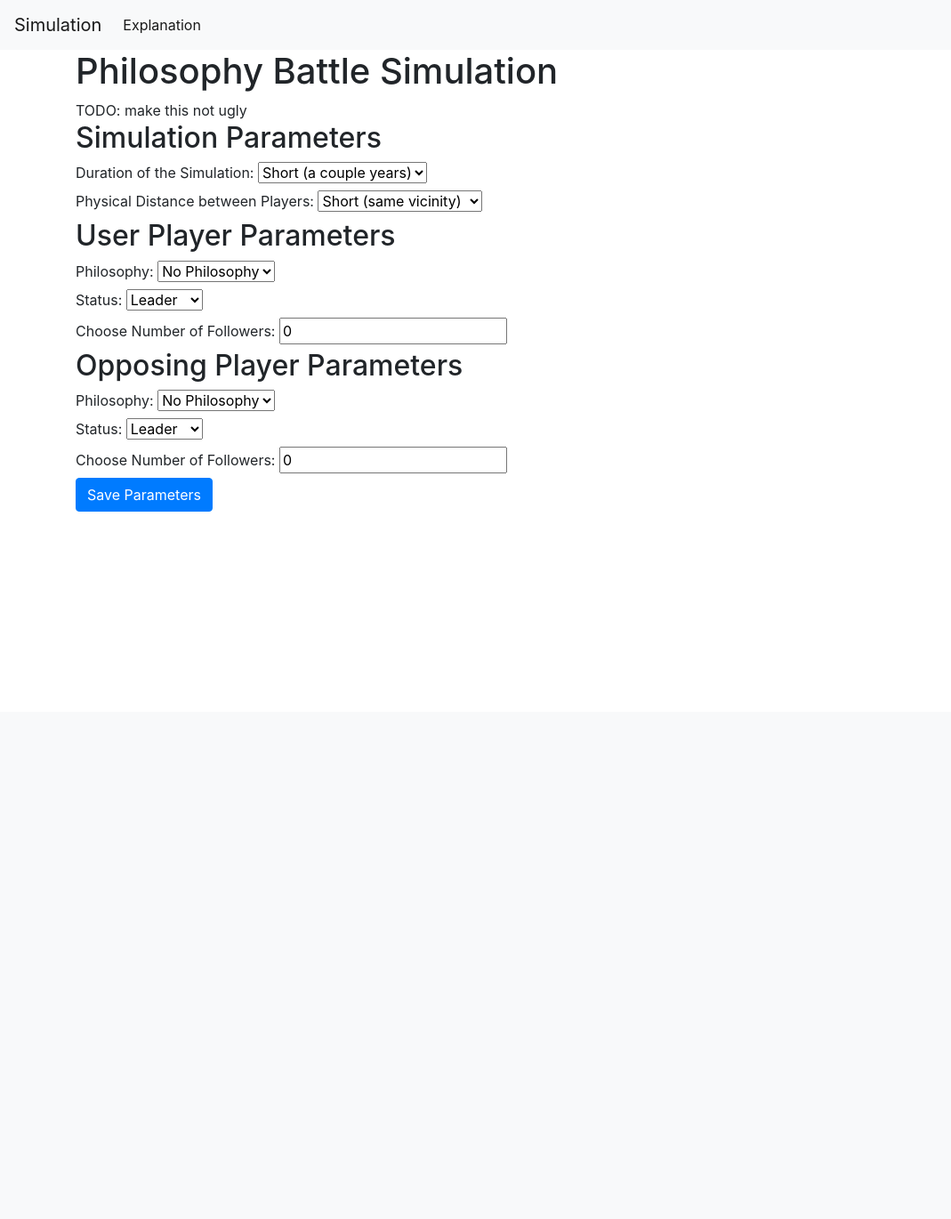
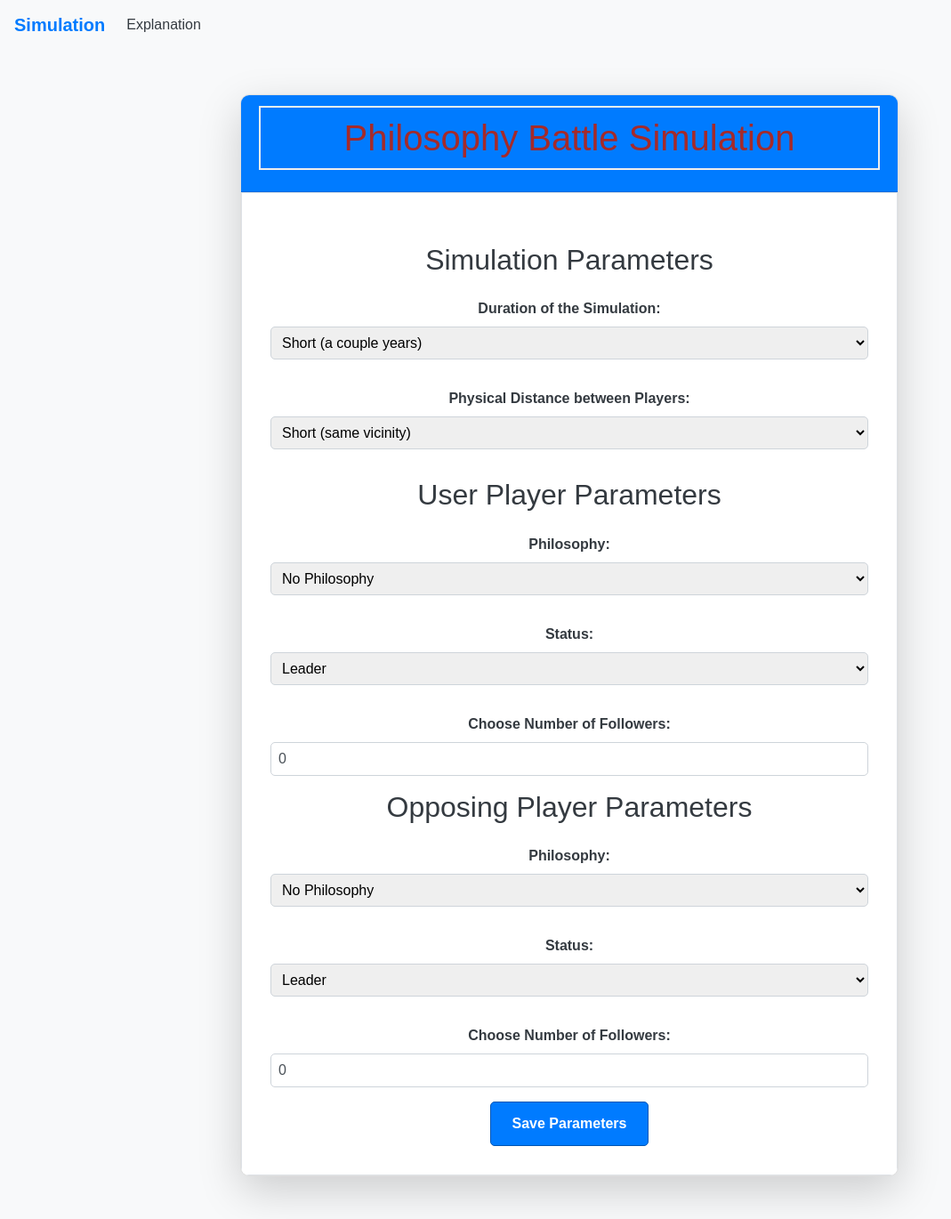
Before and after one commit to elharris8/gpt-philosophy-simulator, a Flask app: page / in a window 1280 px wide. Shown: the whole page at 89% size, without its empty margins (0-1069 px from the left). Before the commit the page ends 575 px from the top, so only its background shows below. Run offline with Flask 3, Linux system fonts and the light colour scheme; some libraries are stand-ins or nearby versions.

Commit message:
made it prettier + working on GPT input handling

```diff
--- a/app.py
+++ b/app.py
@@ -2,7 +2,9 @@ from flask import Flask, render_template, request
 from openai import OpenAI
 import os
 from dotenv import load_dotenv
-
+import random
+import requests
+import logging
 
 app = Flask(__name__)
 
@@ -70,6 +72,65 @@ def index():
         return render_template('simulation.html', simulation_result=simulation_result)
     return render_template('index.html')
 
+@app.route('/simulation', methods=['POST'])
+def simulation():
+    # Get form data (if needed)
+    duration = request.form.get('duration')
+    # Process data or prepare battle logic
+    return render_template('simulation.html')
+
+@app.route('/results', methods=['GET'])
+def results():
+    # Get form data passed from index.html
+    user_philosophy = request.args.get('user_philosophy')  # Example: 'xunzi', 'shang', 'laozi'
+    opponent_philosophy = request.args.get('opponent_philosophy')  # Example: 'xunzi', 'shang', 'laozi'
+    duration = request.args.get('duration')  # 'short', 'medium', or 'long'
+    distance = request.args.get('distance')  # Example: 'short', 'medium', 'long'
+
+    # Construct the context dynamically
+    context = f"""
+    User Philosophy: {user_philosophy}
+    Opponent Philosophy: {opponent_philosophy}
+    Duration: {duration}
+    Distance: {distance}
+    """
+
+    # ChatGPT prompt based on your reference
+    prompt = f"""
+    Based on the simulation's parameters provided below, determine the winner of the battle and provide a 5-10 sentence explanation as to why this philosophy triumphed over the other in this situation:
+    {context}
+    """
+
+    # Use the shared chat URL (replace with the actual API key and endpoint if available)
+    headers = {
+        "Authorization": f"Bearer sk-proj-cu82kEi7dPbpROFHR6wBwi|24BJa2uwYIMSST1xF77k2R50HIFDj-4YmPbt4wKaZTJKe3SD7JT3BIbkFJ_NYYg4fnNbStpZ_8pf_fDQzTKD-yLw-86JOi5t2zct1 HiYH1 iheflFuJpgpy517535pzQpskA",
+        "Content-Type": "application/json",
+    }
+
+    data = {
+        "model": "gpt-4",
+        "messages": [
+            {"role": "system", "content": "You are an expert in ancient Chinese philosophy."},
+            {"role": "user", "content": prompt},
+        ],
+    }
+
+    try:
+        response = requests.post("https://api.openai.com/v1/chat/completions", json=data, headers=headers)
+        response.raise_for_status()  # Raise an error for bad HTTP responses (4xx or 5xx)
+
+        result = response.json()
+        explanation = result['choices'][0]['message']['content'].strip()
+        winner = explanation.split('.')[0]
+    except requests.exceptions.RequestException as e:
+        logging.error(f"API Request failed: {e}")
+        explanation = "An error occurred while generating the explanation. Please try again later."
+        winner = "Unknown"
+
+    # Render the results.html page
+    return render_template('results.html', winner=winner, explanation=explanation)
+
+
 @app.route('/explanation')
 def explanation():
     return render_template('explanation.html')
--- a/static/css/style.css
+++ /dev/null
@@ -1,6 +0,0 @@
-h1 {
-    border: 2px #eee solid;
-    color: brown;
-    text-align: center;
-    padding: 10px;
-}
--- /dev/null
+++ b/static/css/styles.css
@@ -0,0 +1,115 @@
+h1 {
+    border: 2px #eee solid;
+    color: brown;
+    text-align: center;
+    padding: 10px;
+}
+
+/* General Styles */
+body {
+    font-family: Arial, sans-serif;
+    background-color: #f8f9fa; /* Light background for readability */
+    color: #343a40; /* Dark text color */
+}
+
+/* Navbar Styles */
+.navbar {
+    background-color: #e3f2fd; /* Light blue background */
+}
+
+.navbar-brand {
+    font-weight: bold;
+    color: #007bff !important; /* Link blue color */
+}
+
+.navbar-nav .nav-link {
+    color: #343a40 !important; /* Dark text for nav links */
+    font-size: 16px;
+    padding-left: 10px;
+    padding-right: 10px;
+}
+
+.navbar-nav .nav-link:hover {
+    color: #0056b3 !important; /* Darker blue on hover */
+}
+
+/* Card Styles */
+.card {
+    border-radius: 10px;
+    overflow: hidden;
+}
+
+.card-header {
+    background-color: #007bff; /* Primary blue */
+    color: white;
+    font-size: 1.5rem;
+    font-weight: bold;
+}
+
+.card-body {
+    padding: 2rem;
+    background-color: #ffffff;
+    border: 1px solid #dee2e6; /* Light border */
+}
+
+/* Form Styles */
+form {
+    margin-top: 1.5rem;
+}
+
+label {
+    font-weight: bold;
+    margin-bottom: 0.5rem;
+    display: inline-block;
+}
+
+select, input[type="number"] {
+    width: 100%;
+    padding: 0.5rem;
+    font-size: 1rem;
+    border: 1px solid #ced4da; /* Light border */
+    border-radius: 5px;
+    margin-bottom: 1rem;
+}
+
+select:focus, input[type="number"]:focus {
+    border-color: #80bdff;
+    outline: none;
+    box-shadow: 0 0 0 0.2rem rgba(0,123,255,.25);
+}
+
+/* Button Styles */
+.btn-primary {
+    background-color: #007bff;
+    border-color: #0056b3;
+    font-size: 1rem;
+    font-weight: bold;
+    padding: 0.75rem 1.5rem;
+    border-radius: 5px;
+}
+
+.btn-primary:hover {
+    background-color: #0056b3;
+    border-color: #004085;
+}
+
+/* Responsive Container */
+.container {
+    margin-top: 20px;
+    max-width: 800px;
+}
+
+/* Simulation Loading Styles */
+.text-center img {
+    max-width: 100%;
+    height: auto;
+}
+
+.text-success {
+    color: #28a745 !important; /* Green for winner's name */
+}
+
+.container {
+    margin-top: 50px;
+    text-align: center;
+}
--- a/templates/base.html
+++ b/templates/base.html
@@ -7,6 +7,7 @@
 
     <!-- Bootstrap CSS -->
     <link rel="stylesheet" href="https://stackpath.bootstrapcdn.com/bootstrap/4.3.1/css/bootstrap.min.css" integrity="sha384-ggOyR0iXCbMQv3Xipma34MD+dH/1fQ784/j6cY/iJTQUOhcWr7x9JvoRxT2MZw1T" crossorigin="anonymous">
+    <link rel="stylesheet" href="{{ url_for('static', filename='css/styles.css') }}">
 
     <title>{% block title %} {% endblock %}</title>
   </head>
--- a/templates/index.html
+++ b/templates/index.html
@@ -1,134 +1,89 @@
 {% extends 'base.html' %}
 
 {% block content %}
-    <h1>{% block title %} Philosophy Battle Simulation {% endblock %}</h1>
-    TODO: make this not ugly
+<div class="container my-5">
+    <div class="card shadow-lg">
+        <div class="card-header bg-primary text-white">
+            <h1 class="card-title text-center">{% block title %}Philosophy Battle Simulation{% endblock %}</h1>
+        </div>
+        <div class="card-body">
             <form method="POST">
-
-        <h2>Simulation Parameters</h2>
-        <label for="duration">Duration of the Simulation:</label>
-        <select name="duration" id="duration">
+                <h2 class="mb-4">Simulation Parameters</h2>
+                <div class="mb-3">
+                    <label for="duration" class="form-label">Duration of the Simulation:</label>
+                    <select name="duration" id="duration" class="form-select">
                         <option value="short">Short (a couple years)</option>
                         <option value="med">Medium (many years)</option>
                         <option value="long">Long (many decades)</option>
                     </select>
-        <br/>
-        <label for="distance">Physical Distance between Players:</label>
-        <select name="distance" id="distance">
+                </div>
+                <div class="mb-3">
+                    <label for="distance" class="form-label">Physical Distance between Players:</label>
+                    <select name="distance" id="distance" class="form-select">
                         <option value="short">Short (same vicinity)</option>
                         <option value="med">Medium (a few miles)</option>
                         <option value="long">Long (many miles)</option>
                     </select>
+                </div>
 
-
-        <h2>User Player Parameters</h2>
-        <label for="philosophy1">Philosophy:</label>
-        <select name="philosophy1" id="philosophy1">
+                <h2 class="mb-4">User Player Parameters</h2>
+                <div class="mb-3">
+                    <label for="philosophy1" class="form-label">Philosophy:</label>
+                    <select name="philosophy1" id="philosophy1" class="form-select">
                         <option value="NA">No Philosophy</option>
                         <option value="shang">Lord Shang</option>
                         <option value="xunzi">Xunzi</option>
                         <option value="laozi">Laozi</option>
                     </select>
-        <br/>
-        <label for="status1">Status:</label>
-        <select name="status1" id="status1">
+                </div>
+                <div class="mb-3">
+                    <label for="status1" class="form-label">Status:</label>
+                    <select name="status1" id="status1" class="form-select">
                         <option value="leader">Leader</option>
                         <option value="follower">Follower</option>
                     </select>
-        <div id="followers1" style="display: block;">
+                </div>
+                <div id="followers1" class="mb-3" style="display: block;">
                     <label for="followers1">Choose Number of Followers:</label>
-            <input type="number" name="followers1" id="followers1val" value=0 min="0" step="10" placeholder="Enter number of followers">
-        </div>
-        <div id="cofollowers1" style="display: none;">
-            <label for="cofollowers1">Choose Number of Co-followers:</label>
-            <input type="number" name="cofollowers1" id="cofollowers1val" value=0 min="0" step="10" placeholder="Enter number of co-followers">
-        </div>
-        <div id="followerspread1" style="display: none;">
-            <label for="followerspread1">Choose the Spread of Followers:</label>
-            <select name="followerspread1" id="spread1">
-                <option value="dense">Densely Packed</option>
-                <option value="spread-s">Slightly Spread</option>
-                <option value="spread-g">Greatly Spread</option>
-            </select>
-        </div>
-        <div id="cofollowerspread1" style="display: none;">
-            <label for="cofollowerspread1">Choose the Spread of Co-followers:</label>
-            <select name="cofollowerspread1" id="spread1">
-                <option value="dense">Densely Packed</option>
-                <option value="spread-s">Slightly Spread</option>
-                <option value="spread-g">Greatly Spread</option>
-            </select>
+                    <input type="number" name="followers1" id="followers1val" class="form-control" value=0 min="0" step="10" placeholder="Enter number of followers">
                 </div>
 
-
-
-        <h2>Opposing Player Parameters</h2>
-        <label for="philosophy2">Philosophy:</label>
-        <select name="philosophy2" id="philosophy2">
+                <h2 class="mb-4">Opposing Player Parameters</h2>
+                <div class="mb-3">
+                    <label for="philosophy2" class="form-label">Philosophy:</label>
+                    <select name="philosophy2" id="philosophy2" class="form-select">
                         <option value="NA">No Philosophy</option>
                         <option value="shang">Lord Shang</option>
                         <option value="xunzi">Xunzi</option>
                         <option value="laozi">Laozi</option>
                     </select>
-        <br/>
-        <label for="status2">Status:</label>
-        <select name="status2" id="status2">
+                </div>
+                <div class="mb-3">
+                    <label for="status2" class="form-label">Status:</label>
+                    <select name="status2" id="status2" class="form-select">
                         <option value="leader">Leader</option>
                         <option value="follower">Follower</option>
                     </select>
-        <div id="followers2" style="display: block;">
+                </div>
+                <div id="followers2" class="mb-3" style="display: block;">
                     <label for="followers2">Choose Number of Followers:</label>
-            <input type="number" name="followers2" id="followers2val" value=0 min="0" step="10" placeholder="Enter number of followers">
-        </div>
-        <div id="cofollowers2" style="display: none;">
-            <label for="cofollowers2">Choose Number of Co-followers:</label>
-            <input type="number" name="cofollowers2" id="cofollowers2val" value=0 min="0" step="10" placeholder="Enter number of co-followers">
-        </div>
-        <div id="followerspread2" style="display: none;">
-            <label for="followerspread2">Choose the Spread of Followers:</label>
-            <select name="followerspread2" id="spread2">
-                <option value="dense">Densely Packed</option>
-                <option value="spread-s">Slightly Spread</option>
-                <option value="spread-g">Greatly Spread</option>
-            </select>
-        </div>
-        <div id="cofollowerspread2" style="display: none;">
-            <label for="cofollowerspread2">Choose the Spread of Co-followers:</label>
-            <select name="cofollowerspread2" id="spread2">
-                <option value="dense">Densely Packed</option>
-                <option value="spread-s">Slightly Spread</option>
-                <option value="spread-g">Greatly Spread</option>
-            </select>
+                    <input type="number" name="followers2" id="followers2val" class="form-control" value=0 min="0" step="10" placeholder="Enter number of followers">
                 </div>
 
                 <button type="submit" class="btn btn-primary">Save Parameters</button>
             </form>
+        </div>
+    </div>
+</div>
 
 <script>
     // Player 1 (User player)
     document.getElementById('status1').addEventListener('change', function() {
         var userPlayerValue = this.value;
         var followerDropdown = document.getElementById('followers1');
-            var cofollowerDropdown = document.getElementById('cofollowers1');
         var followerval = document.getElementById('followers1val').value;
-            var cofollowerval = document.getElementById('cofollowers1val').value;
-            var followerSpread = document.getElementById('followerspread1');
-            var cofollowerSpread = document.getElementById('cofollowerspread1');
-            isLeader = userPlayerValue === 'leader'
+        isLeader = userPlayerValue === 'leader';
         followerDropdown.style.display = isLeader ? 'block' : 'none';
-            cofollowerDropdown.style.display = isLeader ? 'none' : 'block';
-
-            if (!isLeader) {
-                followerSpread.style.display = 'none'
-                if (cofollowerval && cofollowerval > 0) {
-                    cofollowerSpread.style.display = 'block'
-                }
-            } else {
-                cofollowerSpread.style.display = 'none'
-                if (followerval && followerval > 0) {
-                    followerSpread.style.display = 'block'
-                }
-            }
     });
 
     document.getElementById('followers1val').addEventListener('change', function() {
@@ -137,37 +92,13 @@
         followerSpread.style.display = userPlayerValue && userPlayerValue > 0 ? 'block' : 'none';
     });
 
-        document.getElementById('cofollowers1val').addEventListener('change', function() {
-            var userPlayerValue = this.value;
-            var cofollowerSpread = document.getElementById('cofollowerspread1');
-            cofollowerSpread.style.display = userPlayerValue && userPlayerValue > 0 ? 'block' : 'none';
-        });
-
-
     // Player 2 (Opposing Player)
     document.getElementById('status2').addEventListener('change', function() {
         var userPlayerValue = this.value;
         var followerDropdown = document.getElementById('followers2');
-            var cofollowerDropdown = document.getElementById('cofollowers2');
         var followerval = document.getElementById('followers2val').value;
-            var cofollowerval = document.getElementById('cofollowers2val').value;
-            var followerSpread = document.getElementById('followerspread2');
-            var cofollowerSpread = document.getElementById('cofollowerspread2');
-            isLeader = userPlayerValue === 'leader'
+        isLeader = userPlayerValue === 'leader';
         followerDropdown.style.display = isLeader ? 'block' : 'none';
-            cofollowerDropdown.style.display = isLeader ? 'none' : 'block';
-
-            if (!isLeader) {
-                followerSpread.style.display = 'none'
-                if (cofollowerval && cofollowerval > 0) {
-                    cofollowerSpread.style.display = 'block'
-                }
-            } else {
-                cofollowerSpread.style.display = 'none'
-                if (followerval && followerval > 0) {
-                    followerSpread.style.display = 'block'
-                }
-            }
     });
 
     document.getElementById('followers2val').addEventListener('change', function() {
@@ -175,12 +106,6 @@
         var followerSpread = document.getElementById('followerspread2');
         followerSpread.style.display = userPlayerValue && userPlayerValue > 0 ? 'block' : 'none';
     });
-
-        document.getElementById('cofollowers2val').addEventListener('change', function() {
-            var userPlayerValue = this.value;
-            var cofollowerSpread = document.getElementById('cofollowerspread2');
-            cofollowerSpread.style.display = userPlayerValue && userPlayerValue > 0 ? 'block' : 'none';
-        });
 </script>
 
 {% endblock %}
```
Also changed, not shown: templates/results.html (added, +10 -0 lines), templates/simulation.html (+10 -14 lines). Lines whose indentation alone changed are shown as unchanged.
